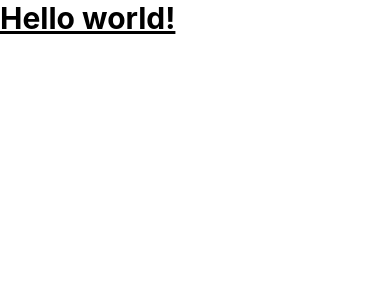
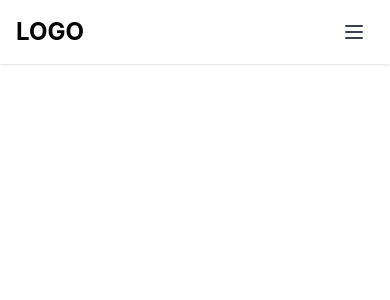
Before and after one commit to KptCnyt/e-commerce-react, a React (Create React App) app: page / in a window 390 px wide. Shown: the top 300 px of the page. Built offline with nearby package versions, Linux system fonts and the light colour scheme.

Commit message:
navbar component implemented

```diff
--- a/src/App.js
+++ b/src/App.js
@@ -1,11 +1,10 @@
 
 import './App.css';
+import { NavBar } from './components';
 
 function App() {
   return (
-    <h1 className="text-3xl font-bold underline">
-      Hello world!
-    </h1>
+    <NavBar/>
   )
 }
 
--- /dev/null
+++ b/src/components/HamburgerMenu.js
@@ -0,0 +1,79 @@
+import React from "react";
+import { useState } from "react";
+
+
+export const HamburgerMenu = () => {
+    const [navbar, setNavbar] = useState(false);
+
+    return (
+        <nav className="w-full bg-white shadow">
+            <div className="justify-between px-4 mx-auto lg:max-w-7xl md:items-center md:flex md:px-8">
+                <div>
+                    <div className="flex items-center justify-between py-3 md:py-5 md:block">
+                        <a href="">
+                            <h2 className="text-2xl font-bold">LOGO</h2>
+                        </a>
+                        <div className="md:hidden">
+                            <button
+                                className="p-2 text-gray-700 rounded-md outline-none focus:border-gray-400 focus:border"
+                                onClick={() => setNavbar(!navbar)}
+                            >
+                                {navbar ? (
+                                    <svg
+                                        xmlns="http://www.w3.org/2000/svg"
+                                        className="w-6 h-6"
+                                        viewBox="0 0 20 20"
+                                        fill="currentColor"
+                                    >
+                                        <path
+                                            fillRule="evenodd"
+                                            d="M4.293 4.293a1 1 0 011.414 0L10 8.586l4.293-4.293a1 1 0 111.414 1.414L11.414 10l4.293 4.293a1 1 0 01-1.414 1.414L10 11.414l-4.293 4.293a1 1 0 01-1.414-1.414L8.586 10 4.293 5.707a1 1 0 010-1.414z"
+                                            clipRule="evenodd"
+                                        />
+                                    </svg>
+                                ) : (
+                                    <svg
+                                        xmlns="http://www.w3.org/2000/svg"
+                                        className="w-6 h-6"
+                                        fill="none"
+                                        viewBox="0 0 24 24"
+                                        stroke="currentColor"
+                                        strokeWidth={2}
+                                    >
+                                        <path
+                                            strokeLinecap="round"
+                                            strokeLinejoin="round"
+                                            d="M4 6h16M4 12h16M4 18h16"
+                                        />
+                                    </svg>
+                                )}
+                            </button>
+                        </div>
+                    </div>
+                </div>
+                <div>
+                    <div
+                        className={`flex-1 justify-self-center pb-3 mt-8 md:block md:pb-0 md:mt-0 ${
+                            navbar ? "block" : "hidden"
+                        }`}
+                    >
+                        <ul className="items-center justify-center space-y-8 md:flex md:space-x-6 md:space-y-0">
+                            <li className="text-gray-600 hover:text-blue-600">
+                                <a href="">Home</a>
+                            </li>
+                            <li className="text-gray-600 hover:text-blue-600">
+                                <a href="">Blog</a>
+                            </li>
+                            <li className="text-gray-600 hover:text-blue-600">
+                                <a href="">About US</a>
+                            </li>
+                            <li className="text-gray-600 hover:text-blue-600">
+                                <a href="#">Contact US</a>
+                            </li>
+                        </ul>
+                    </div>
+                </div>
+            </div>
+        </nav>
+    );
+}
--- /dev/null
+++ b/src/components/NavBar.js
@@ -0,0 +1,10 @@
+import React from "react";
+import { HamburgerMenu } from "./HamburgerMenu";
+
+export const NavBar = () => {
+    return (
+        <div>
+            <HamburgerMenu/>
+        </div>
+    )
+}
--- /dev/null
+++ b/src/components/index.js
@@ -0,0 +1 @@
+export * from "./NavBar"
```
